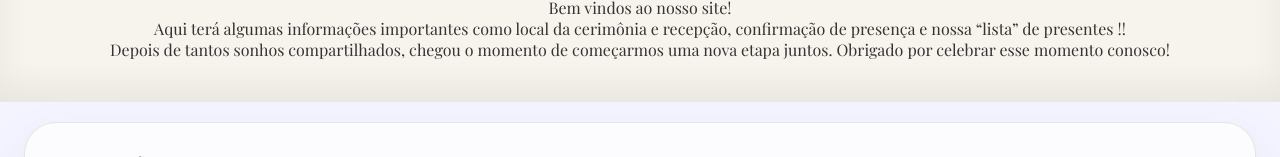
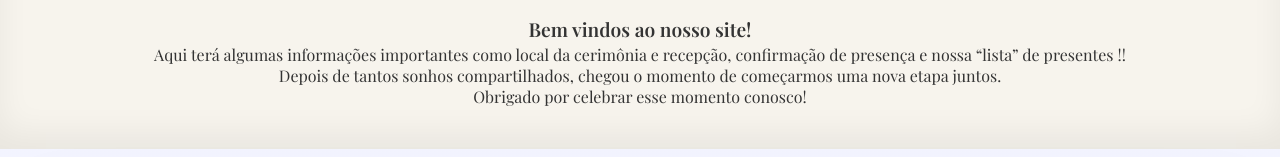
Before and after one commit to SimoneeJose2026/lista-presentes, a plain HTML site: page index.html in a window 1280 px wide. Shown: the part 401-558 px from the top of the page. Drawn offline with nearby package versions, Linux system fonts and the light colour scheme; no server answers.

Commit message:
improve text

```diff
--- a/index.html
+++ b/index.html
@@ -20,7 +20,8 @@
 </div>
 <div>
 Depois de tantos sonhos compartilhados, chegou o momento de começarmos uma nova etapa juntos.
- Obrigado por celebrar esse momento conosco!
+ </div>
+ <div>Obrigado por celebrar esse momento conosco!</div>
 </div>
 
 </header>
--- a/style.css
+++ b/style.css
@@ -28,6 +28,13 @@ body {
   width: 100%;
   height: auto;
   display: block;
+}
+
+.hero-message {
+  margin-top: 18px;
+  font-size: 1.2rem;
+  line-height: 1.5;
+  font-weight: 600;
 }
 
 .hero h1 {
```
